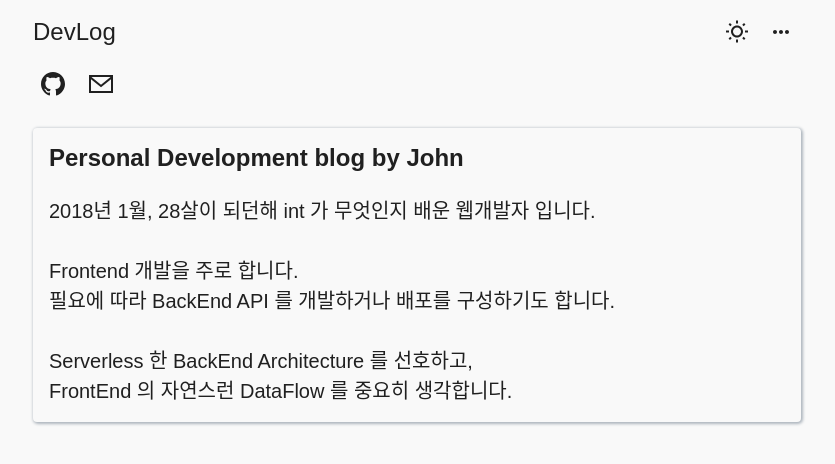
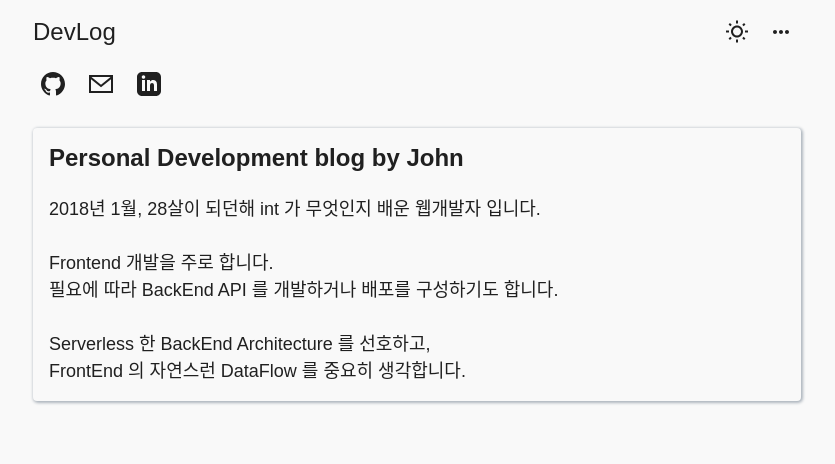
Before and after one commit to rlawnsxo131/devlog-v3, a Next.js app: page /info in a window 1280 px wide. Shown: the top 464 px of the page, without its empty margins (223-1058 px from the left). Built offline with nearby package versions, Linux system fonts and the light colour scheme.

Commit message:
add: info 페이지 linked in 추가 및 description fontsize 변경

```diff
--- a/components/Layout/JohnContactLink.tsx
+++ b/components/Layout/JohnContactLink.tsx
@@ -1,4 +1,4 @@
-import { EmailIcon, GithubIcon } from '@/icons/index';
+import { EmailIcon, GithubIcon, LinkedinIcon } from '@/icons/index';
 import { layoutBasicResponsiveStyle } from '@/styles/basicStyle';
 import { css } from '@/styles/_stitches.config';
 
@@ -22,6 +22,14 @@ function JohnContactLink(props: Props) {
         target="_blank"
       >
         <EmailIcon />
+      </a>
+      <a
+        className={wrapAnchor()}
+        rel="noopener noreferrer"
+        href="https://www.linkedin.com/in/juntae-kim-8441ba238/"
+        target="_blank"
+      >
+        <LinkedinIcon />
       </a>
     </div>
   );
--- /dev/null
+++ b/image/icons/LinkedinIcon.tsx
@@ -0,0 +1,19 @@
+import { svgBasicFillCss } from '@/styles/basicStyleCss';
+
+interface Props {}
+
+function LinkedinIcon(props: Props) {
+  return (
+    <svg
+      xmlns="http://www.w3.org/2000/svg"
+      width="24"
+      height="24"
+      viewBox="0 0 24 24"
+      className={svgBasicFillCss()}
+    >
+      <path d="M19 0h-14c-2.761 0-5 2.239-5 5v14c0 2.761 2.239 5 5 5h14c2.762 0 5-2.239 5-5v-14c0-2.761-2.238-5-5-5zm-11 19h-3v-11h3v11zm-1.5-12.268c-.966 0-1.75-.79-1.75-1.764s.784-1.764 1.75-1.764 1.75.79 1.75 1.764-.783 1.764-1.75 1.764zm13.5 12.268h-3v-5.604c0-3.368-4-3.113-4 0v5.604h-3v-11h3v1.765c1.396-2.586 7-2.777 7 2.476v6.759z" />
+    </svg>
+  );
+}
+
+export default LinkedinIcon;
--- a/image/icons/index.ts
+++ b/image/icons/index.ts
@@ -3,3 +3,4 @@ export { default as NightIcon } from './NightIcon';
 export { default as MenuIcon } from './MenuIcon';
 export { default as EmailIcon } from './EmailIcon';
 export { default as GithubIcon } from './GithubIcon';
+export { default as LinkedinIcon } from './LinkedinIcon';
--- a/pages/info.tsx
+++ b/pages/info.tsx
@@ -41,6 +41,6 @@ const section = css({
     flexFlow: 'row wrap',
     lineHeight: '1.5',
     whiteSpace: 'pre-wrap',
-    fontSize: '1.25rem',
+    fontSize: '1.125rem',
   },
 });
```
